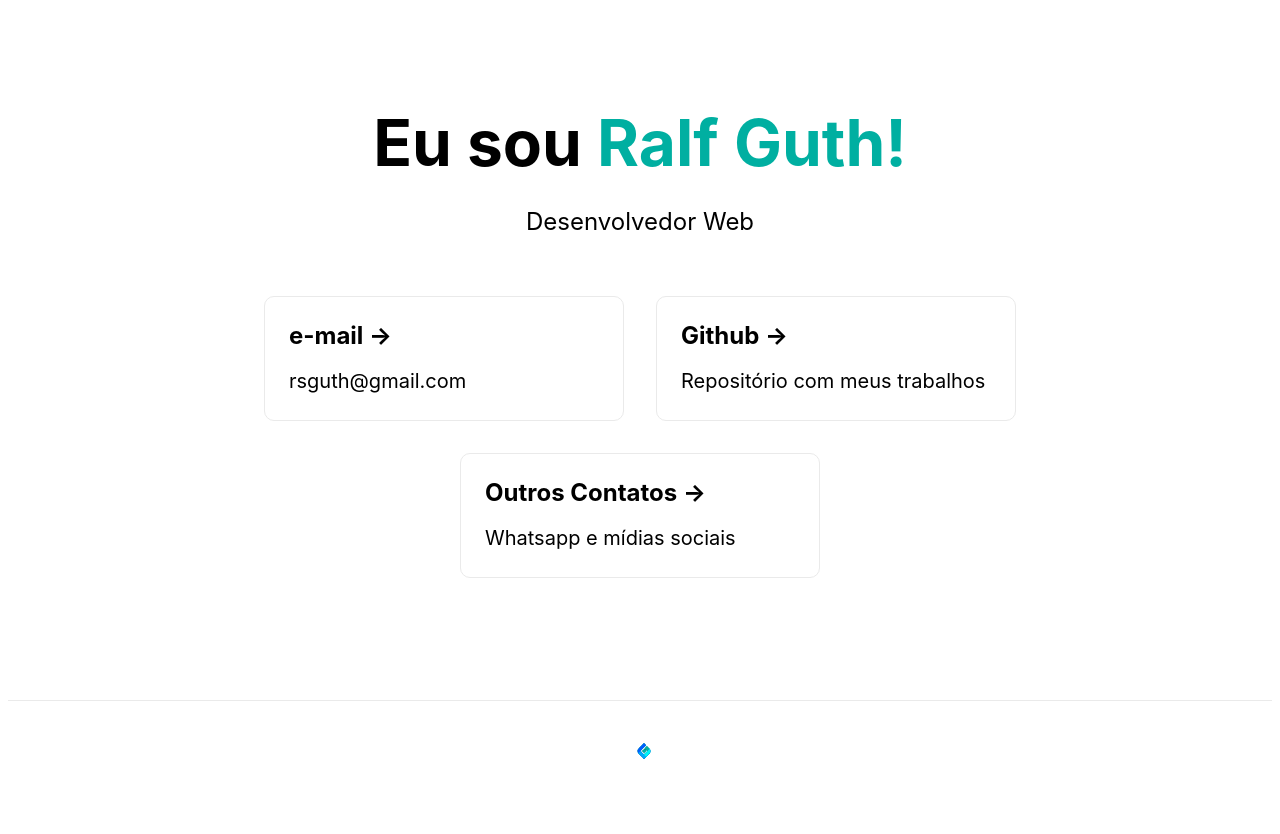
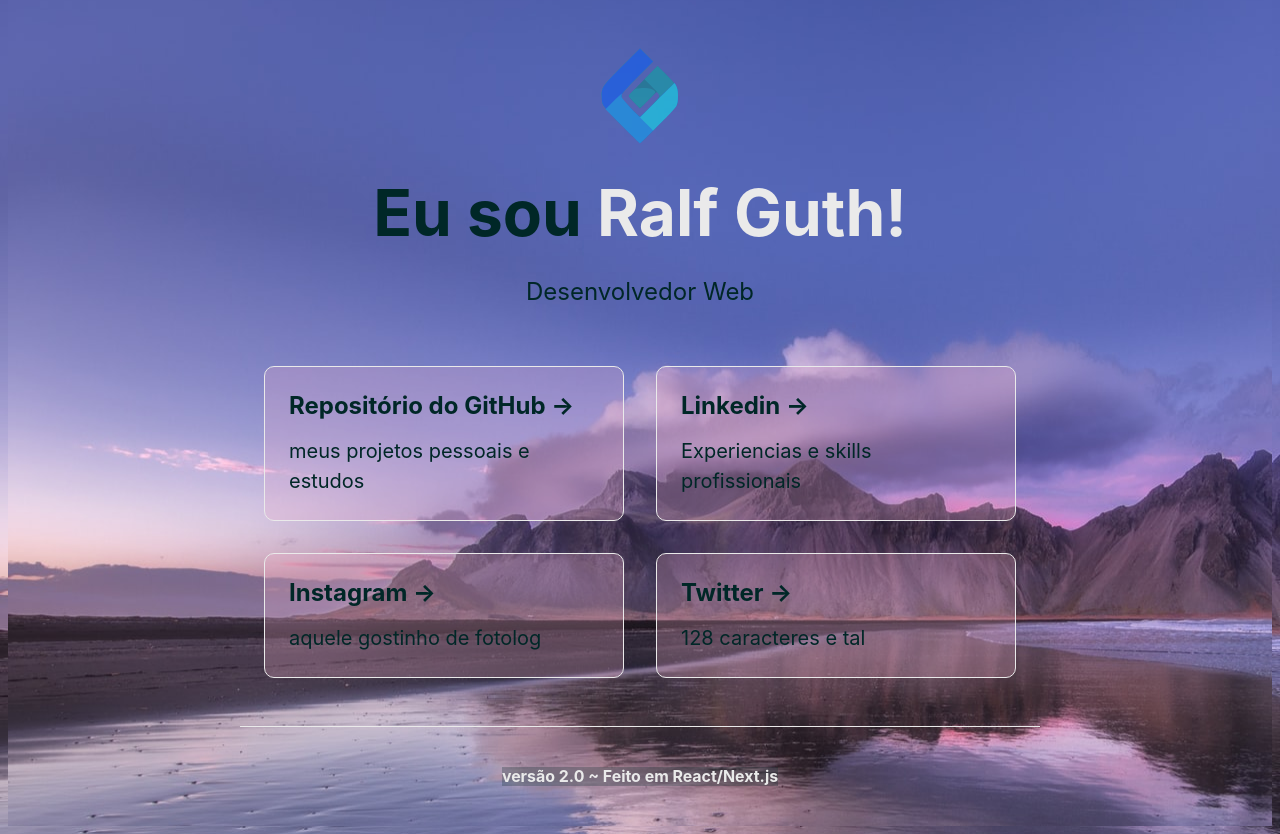
Before and after one commit to ralfguth/portfolio-next, a Next.js app: page / in a window 1280 px wide. Before the commit the page ends 800 px from the top, so only its background shows below. Built offline with nearby package versions, Linux system fonts and the light colour scheme.

Commit message:
refatora todo o codigo e adiciona cores e fundo

```diff
--- /dev/null
+++ b/components/Card.js
@@ -0,0 +1,16 @@
+import React from 'react'
+import Link from 'next/link'
+import styles from '../styles/Card.module.css'
+
+const Card = ({link,title,description}) => {
+    return (
+        <Link href={link}>
+            <a className={styles.card}>
+            <h3>{title} &rarr;</h3>
+            <p>{description}</p>
+          </a>
+        </Link>
+    )
+}
+
+export default Card
--- /dev/null
+++ b/components/Deck.js
@@ -0,0 +1,16 @@
+import React from 'react'
+import Card from '../components/Card'
+import styles from '../styles/Deck.module.css'
+
+const Deck = () => {
+    return (
+        <div className={styles.grid}>
+          <Card link='https://github.com/ralfguth' title='Repositório do GitHub' description='meus projetos pessoais e estudos' />
+          <Card link='https://www.linkedin.com/in/ralf-guth-7404a7161/' title='Linkedin' description='Experiencias e skills profissionais' />
+          <Card link='https://www.instagram.com/ralfguth_/' title='Instagram' description='aquele gostinho de fotolog' />
+          <Card link='https://twitter.com/rsguth' title='Twitter' description='128 caracteres e tal' />
+        </div>
+    )
+}
+
+export default Deck
--- /dev/null
+++ b/components/Footer.js
@@ -0,0 +1,12 @@
+import React from 'react'
+import styles from '../styles/Footer.module.css'
+
+const Footer = () => {
+    return (
+        <footer className={styles.footer}>
+            <h5>versão 2.0 ~ Feito em React/Next.js</h5>
+        </footer>
+    )
+}
+
+export default Footer
--- /dev/null
+++ b/components/Title.js
@@ -0,0 +1,19 @@
+import React from 'react'
+import Link from 'next/link'
+import styles from '../styles/Title.module.css'
+
+const Title = () => {
+    return (
+        <>
+            <img src="/ralf.svg" alt="gweb" className={styles.logo} />
+            <h1 className={styles.title}>
+                Eu sou <Link href="/">Ralf Guth!</Link>
+            </h1>
+            <p className={styles.description}>
+                Desenvolvedor Web
+            </p>
+        </>
+    )
+}
+
+export default Title
--- a/pages/index.js
+++ b/pages/index.js
@@ -1,4 +1,7 @@
 import Head from 'next/head'
+import Title from '../components/Title'
+import Footer from '../components/Footer'
+import Deck from '../components/Deck'
 import styles from '../styles/Home.module.css'
 
 export default function Home() {
@@ -8,45 +11,11 @@ export default function Home() {
         <title>Ralf Guth</title>
         <link rel="icon" href="/favicon.ico" />
       </Head>
-
       <main className={styles.main}>
-        <h1 className={styles.title}>
-          Eu sou <a href="https://ralfguth.dev">Ralf Guth!</a>
-        </h1>
-
-        <p className={styles.description}>
-          Desenvolvedor Web
-        </p>
-
-        <div className={styles.grid}>
-
-          <a href="mailto:rsguth@gmail.com" className={styles.card}>
-            <h3>e-mail &rarr;</h3>
-            <p>rsguth@gmail.com</p>
-          </a>
-          <a
-            href="https://github.com/ralfguth"
-            className={styles.card}
-          >
-            <h3>Github &rarr;</h3>
-            <p>Repositório com meus trabalhos</p>
-          </a>
-          <a
-            href="https://linklist.bio/ralfguth"
-            className={styles.card}
-          >
-            <h3>Outros Contatos &rarr;</h3>
-            <p>
-              Whatsapp e mídias sociais
-            </p>
-          </a>
-
-        </div>
+        <Title />
+        <Deck />
+        <Footer />
       </main>
-
-      <footer className={styles.footer}>
-        <img src="/ralf.svg" alt="Guth Sites" className={styles.logo} />
-      </footer>
     </div>
   )
 }
--- /dev/null
+++ b/styles/Card.module.css
@@ -0,0 +1,40 @@
+.card {
+  margin: 1rem;
+  flex-basis: 45%;
+  padding: 1.5rem;
+  text-align: left;
+  color: inherit;
+  text-decoration: none;
+  border: 1px solid #eaeaea;
+  border-radius: 10px;
+  transition: color 0.15s ease, border-color 0.15s ease;
+  background-color: rgba(238,174,202,0.25);
+  background: radial-gradient(180deg, rgba(238,174,202,0.5) 0%, rgba(148,187,233,0.5) 100%);
+  color: #002727;
+}
+
+.card:hover,
+.card:focus,
+.card:active {
+  color: #eaeaea;
+  background-color: rgba(115,117,165,.50);
+  background: radial-gradient(180deg, rgba(115,117,165,.50) 0%, rgba(148,187,233,0.5) 100%);
+}
+
+.card h3 {
+  margin: 0 0 1rem 0;
+  font-size: 1.5rem;
+}
+
+.card p {
+  margin: 0;
+  font-size: 1.25rem;
+  line-height: 1.5;
+}
+
+@media (max-width: 600px) {
+  .card {
+    width: 80vw;
+    margin-top: 1rem;
+  }
+}
--- /dev/null
+++ b/styles/Deck.module.css
@@ -0,0 +1,15 @@
+.grid {
+  display: flex;
+  align-items: center;
+  justify-content: center;
+  flex-wrap: wrap;
+  max-width: 800px;
+  margin-top: 1rem;
+}
+
+@media (max-width: 600px) {
+  .grid {
+    flex-direction: column;
+    margin: 0px;
+  }
+}
--- /dev/null
+++ b/styles/Footer.module.css
@@ -0,0 +1,19 @@
+.footer {
+  width: 100%;
+  height: 100px;
+  border-top: 1px solid #eaeaea;
+  display: flex;
+  justify-content: center;
+  align-items: center;
+  margin-top: 2rem;
+  margin-bottom: -5rem;
+  font-size: 1.2em;
+}
+
+.footer h5 {
+  display: flex;
+  justify-content: center;
+  align-items: center;
+  background-color: rgba(0,39,39,0.25);
+
+}
--- a/styles/Home.module.css
+++ b/styles/Home.module.css
@@ -1,5 +1,5 @@
 .container {
-  min-height: 100vh;
+  min-height: 80vh;
   padding: 0 0.5rem;
   display: flex;
   flex-direction: column;
@@ -15,118 +15,3 @@
   justify-content: center;
   align-items: center;
 }
-
-.footer {
-  width: 100%;
-  height: 100px;
-  border-top: 1px solid #eaeaea;
-  display: flex;
-  justify-content: center;
-  align-items: center;
-}
-
-.footer img {
-  margin-left: 0.5rem;
-}
-
-.footer a {
-  display: flex;
-  justify-content: center;
-  align-items: center;
-}
-
-.title a {
-  color: #00afa1;
-  text-decoration: none;
-}
-
-.title a:hover,
-.title a:focus,
-.title a:active {
-  text-decoration: underline;
-}
-
-.title {
-  margin: 0;
-  line-height: 1.15;
-  font-size: 4rem;
-}
-
-.title,
-.description {
-  text-align: center;
-}
-
-.description {
-  line-height: 1.5;
-  font-size: 1.5rem;
-}
-
-.code {
-  background: #fafafa;
-  border-radius: 5px;
-  padding: 0.75rem;
-  font-size: 1.1rem;
-  font-family: Menlo, Monaco, Lucida Console, Liberation Mono, DejaVu Sans Mono,
-    Bitstream Vera Sans Mono, Courier New, monospace;
-}
-
-.grid {
-  display: flex;
-  align-items: center;
-  justify-content: center;
-  flex-wrap: wrap;
-  max-width: 800px;
-  margin-top: 1rem;
-}
-
-.card {
-  margin: 1rem;
-  flex-basis: 45%;
-  padding: 1.5rem;
-  text-align: left;
-  color: inherit;
-  text-decoration: none;
-  border: 1px solid #eaeaea;
-  border-radius: 10px;
-  transition: color 0.15s ease, border-color 0.15s ease;
-}
-
-.card:hover,
-.card:focus,
-.card:active {
-  color: #00afa1;
-  border-color: #00afa1;
-}
-
-.card h3 {
-  margin: 0 0 1rem 0;
-  font-size: 1.5rem;
-}
-
-.card p {
-  margin: 0;
-  font-size: 1.25rem;
-  line-height: 1.5;
-}
-
-.logo {
-  height: 1em;
-}
-
-@media (max-width: 600px) {
-  .grid {
-    flex-direction: column;
-    margin: 0px;
-  }
-  .title {
-    font-size: 2.5rem;
-  }
-  .description {
-    font-size: 1.2rem;
-  }
-  .card {
-    width: 80vw;
-    margin-top: 1rem;
-  }
-}
--- /dev/null
+++ b/styles/Title.module.css
@@ -0,0 +1,69 @@
+.header {
+  text-align: center;
+}
+
+.title a {
+  color: #eaeaea;
+  text-decoration: none;
+  transition: 1000ms;
+}
+
+.title a:hover,
+.title a:focus,
+.title a:active {
+  text-decoration: none;
+  color: #00ABF9;
+  transition: 1000ms;
+}
+
+.title {
+  margin: 0;
+  line-height: 1.15;
+  font-size: 4rem;
+  color: #002727;
+}
+
+.title,
+.description {
+  text-align: center;
+  color: #002727;
+}
+
+.description {
+  line-height: 1.5;
+  font-size: 1.5rem;
+}
+
+.logo {
+  height: 6em;
+  margin-bottom: 2em;
+  transition: 1s;
+  opacity: 0.5;
+  margin-left: auto;
+  margin-right: auto;
+}
+
+.logo:active {
+  height: 7em;
+  margin-bottom: 1em;
+  transition: 0.1s;
+  filter: hue-rotate(86deg) saturate(50%);
+}
+
+.logo:hover {
+  opacity: 1;
+}
+
+
+@media (max-width: 600px) {
+  .grid {
+    flex-direction: column;
+    margin: 0px;
+  }
+  .title {
+    font-size: 3rem;
+  }
+  .description {
+    font-size: 1.5rem;
+  }
+}
--- a/styles/globals.css
+++ b/styles/globals.css
@@ -1,9 +1,11 @@
 html,
 body {
   padding: 0;
-  margin: 0;
+  margin-top: -1em;
   font-family: -apple-system, BlinkMacSystemFont, Segoe UI, Roboto, Oxygen,
     Ubuntu, Cantarell, Fira Sans, Droid Sans, Helvetica Neue, sans-serif;
+  background-image: url("../public/luca-micheli-bg-unsplash.jpg");
+  color: #eaeaea;
 }
 
 a {
```
Also changed, not shown: public/luca-micheli-bg-unsplash.jpg (added).
